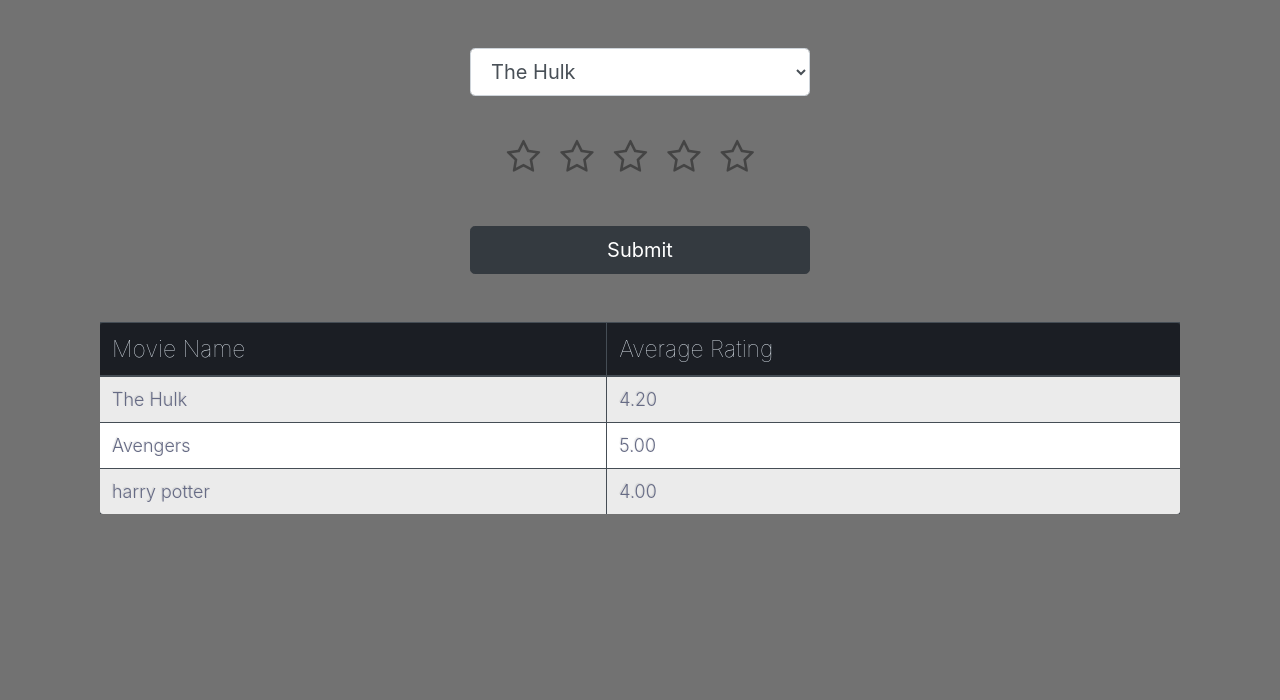
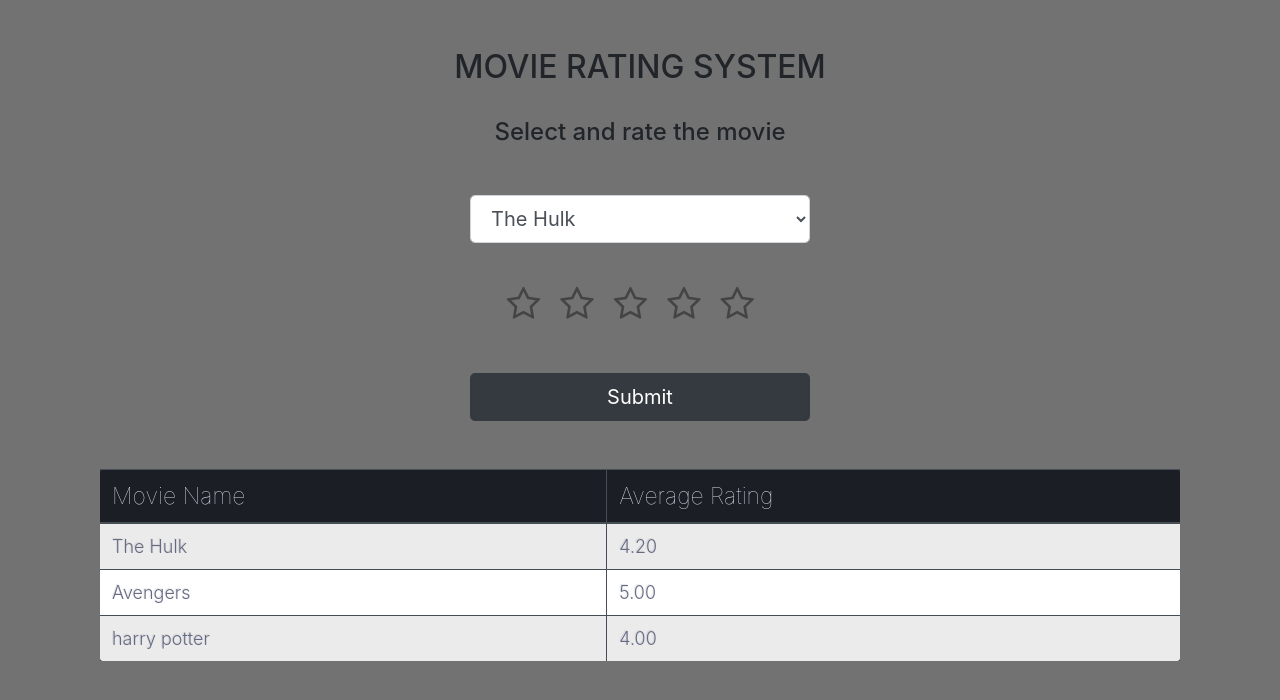
Before and after one commit to its-pikesh/int301, a PHP site: page / in a window 1280 px wide. Shown: the top 700 px of the page. Run offline with PHP 8.4, Linux system fonts and the light colour scheme; data comes from the database, SQL or seed files in the repository; some libraries are stand-ins or nearby versions.

Commit message:
Ui update

```diff
--- a/index.php
+++ b/index.php
@@ -32,14 +32,16 @@ $result = $conn->query("SELECT movie_name, rating from detail");
 
 <style>
 
-body {
+body{
   background: #525252cf;
 }
 div.stars {
   width: 270px;
   display: inline-block;
 }
-
+h2,h4{
+  text-align: center;
+}
 input.star { display: none; }
 
 label.star {
@@ -73,6 +75,10 @@ label.star:before {
 </head>
 <body>
   <div class="container">
+    <div class="col-md-12 mt-5">
+      <h2>MOVIE RATING SYSTEM</h2><br>
+      <h4>Select and rate the movie</h4>
+    </div>
     <div class="col-md-12 mt-5">
       <form action="" method="POST">
         <div class="row">
```
